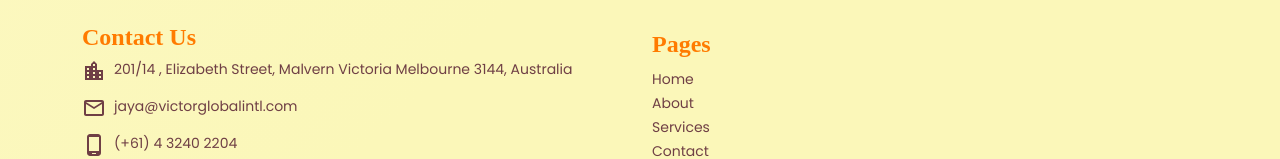
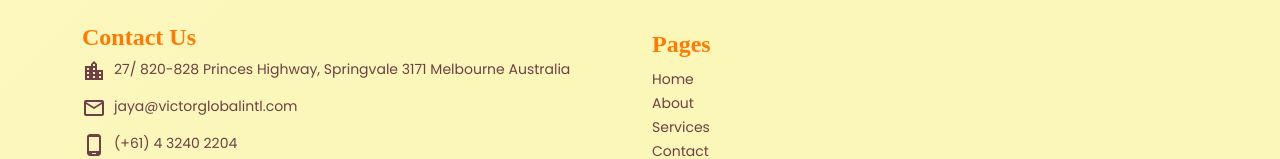
Before and after one commit to Vishwa10032000/VictorGlobalPtyLtd, a React (Create React App) app: page /#/ in a window 1280 px wide. Shown: the part 3912-4071 px from the top of the page. Built offline with nearby package versions, Linux system fonts and the light colour scheme; a web font is replaced by a local one.

Commit message:
address changes

```diff
--- a/src/data/Data.js
+++ b/src/data/Data.js
@@ -248,7 +248,7 @@ const contactUsPageData = {
       {
         icon: LocationCityOutlined,
         label: "Location",
-        value: "201/14 , Elizabeth Street, Malvern Victoria Melbourne 3144, Australia"
+        value: "27/ 820-828 Princes Highway, Springvale 3171 Melbourne Australia"
       },
       {
         icon: EmailOutlined,
@@ -357,7 +357,7 @@ const footerContent = {
       {
         icon: LocationCityOutlined,
         label: "Location",
-        value: "201/14 , Elizabeth Street, Malvern Victoria Melbourne 3144, Australia"
+        value: "27/ 820-828 Princes Highway, Springvale 3171 Melbourne Australia"
       },
       {
         icon: EmailOutlined,
```
